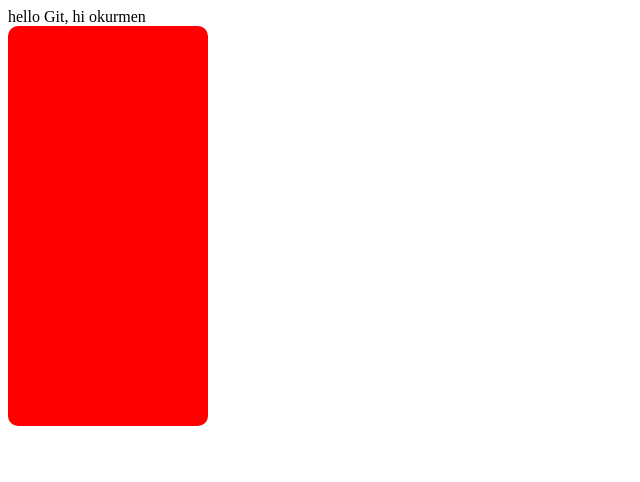
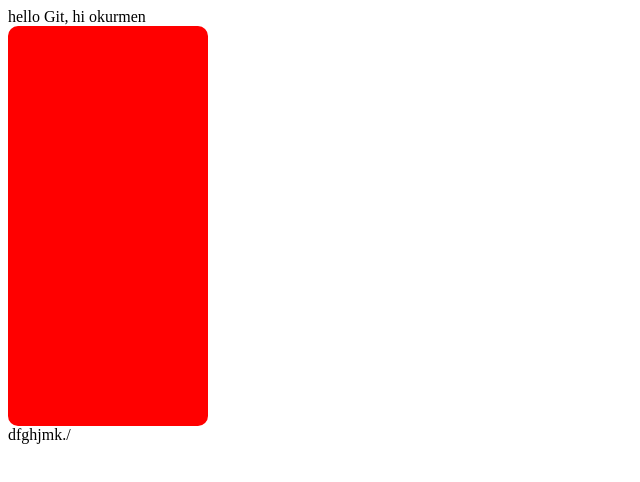
Before and after one commit to baiyastan/google-project, a plain HTML site: page index.html in a window 1280 px wide. Shown: the full height of the page, 0-640 px from the left. Drawn offline with Linux system fonts and the light colour scheme.

Commit message:
added text

```diff
--- a/index.html
+++ b/index.html
@@ -9,7 +9,7 @@
 <body>
     hello Git, hi okurmen
     <div class="box"></div>
-    <div class="item"></div>
+    <div class="item">dfghjmk./</div>
 
     <script src="index.js"></script>
 </body>
```
